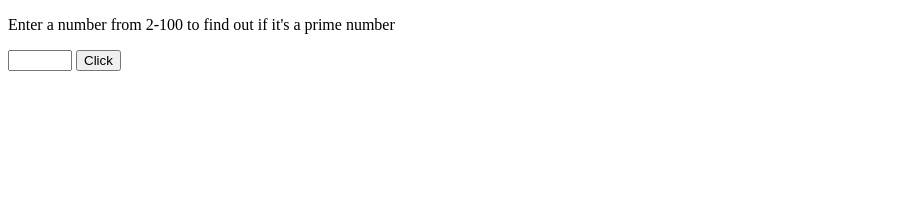
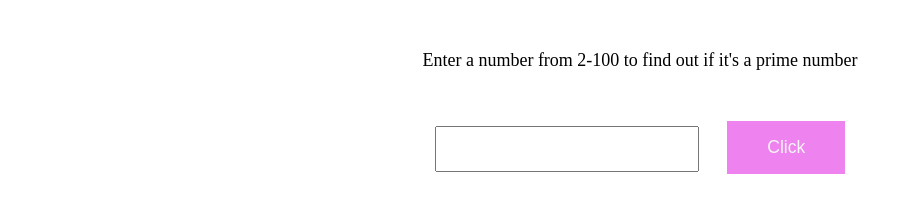
Before and after one commit to Agnes4Him/prime_numbers, a plain HTML site: page index.html in a window 1280 px wide. Shown: the whole page, without its empty margins (0-913 px from the left). Drawn offline with Linux system fonts and the light colour scheme.

Commit message:
Styles added

```diff
--- a/index.html
+++ b/index.html
@@ -4,13 +4,15 @@
   <meta charset="UTF-8">
   <meta http-equiv="X-UA-Compatible" content="IE=edge">
   <meta name="viewport" content="width=device-width, initial-scale=1.0">
+  <link rel="stylesheet" href="styles.css">
   <title>Prime Numbers</title>
 </head>
 <body>
 
-  <p>Enter a number from 2-100 to find out if it's a prime number</p>
+  <p id="text">Enter a number from 2-100 to find out if it's a prime number</p>
 
-  <div>
+  <div id="enterNumber">
+
     <input type="number" max="100" min="3" id="number">
 
     <button onClick="getPrime()">Click</button>
--- /dev/null
+++ b/styles.css
@@ -0,0 +1,42 @@
+body {
+
+  margin:0;
+  padding:0;
+  font-size:18px;
+}
+
+#text {
+
+  text-align:center;
+  margin:50px 0;
+
+}
+
+#enterNumber {
+
+  text-align:center;
+}
+
+input{
+
+  width:20vw;
+  height:5vh;
+}
+
+button {
+
+  background-color:violet;
+  color:#f5f5f5;
+  border:none;
+  padding:1rem 2.5rem;
+  font-size:1.1rem;
+  margin-left:1.5rem;
+
+}
+
+button:hover{
+
+  background-color:transparent;
+  border:1px solid violet;
+  color:violet;
+}
```
